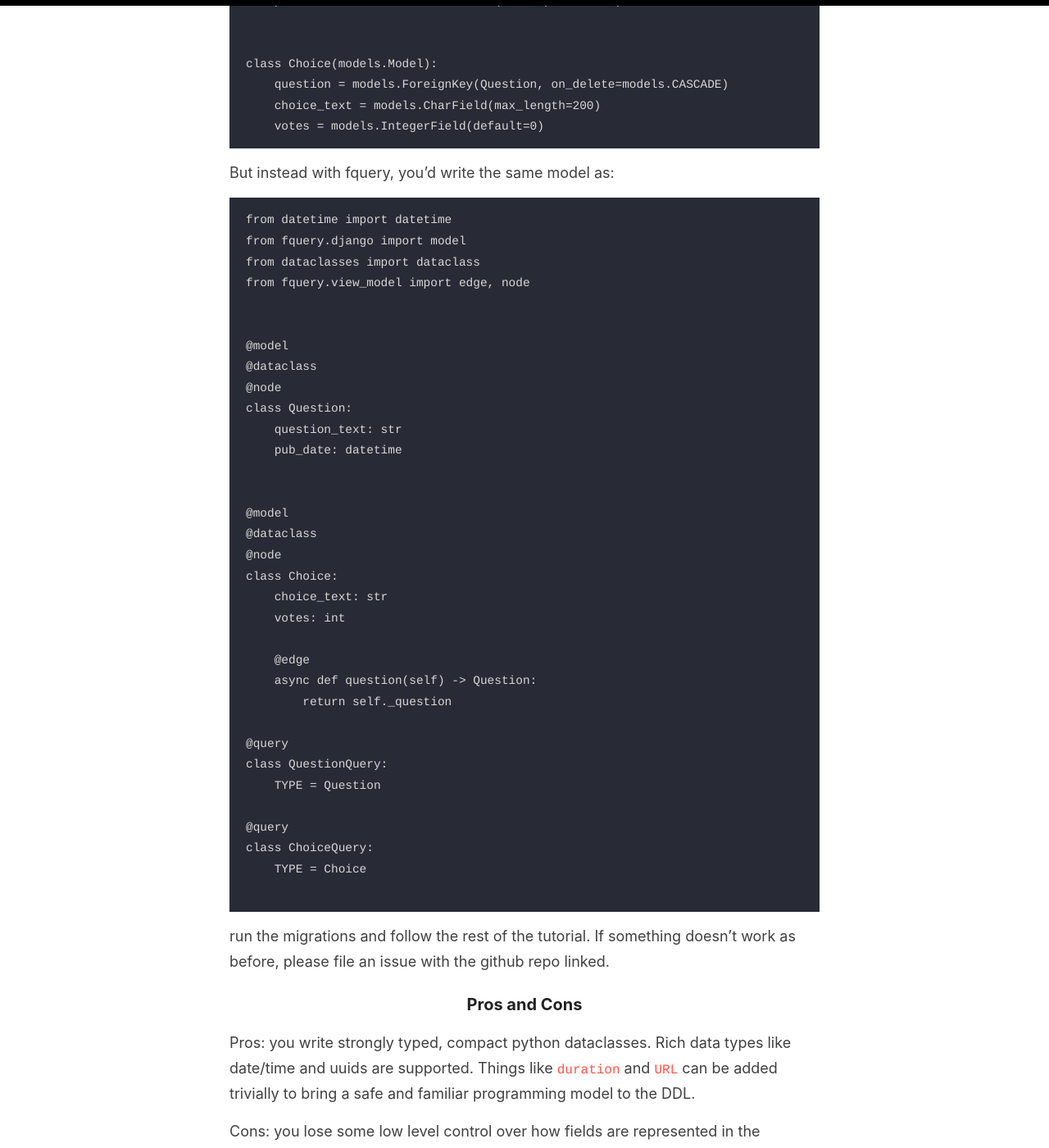
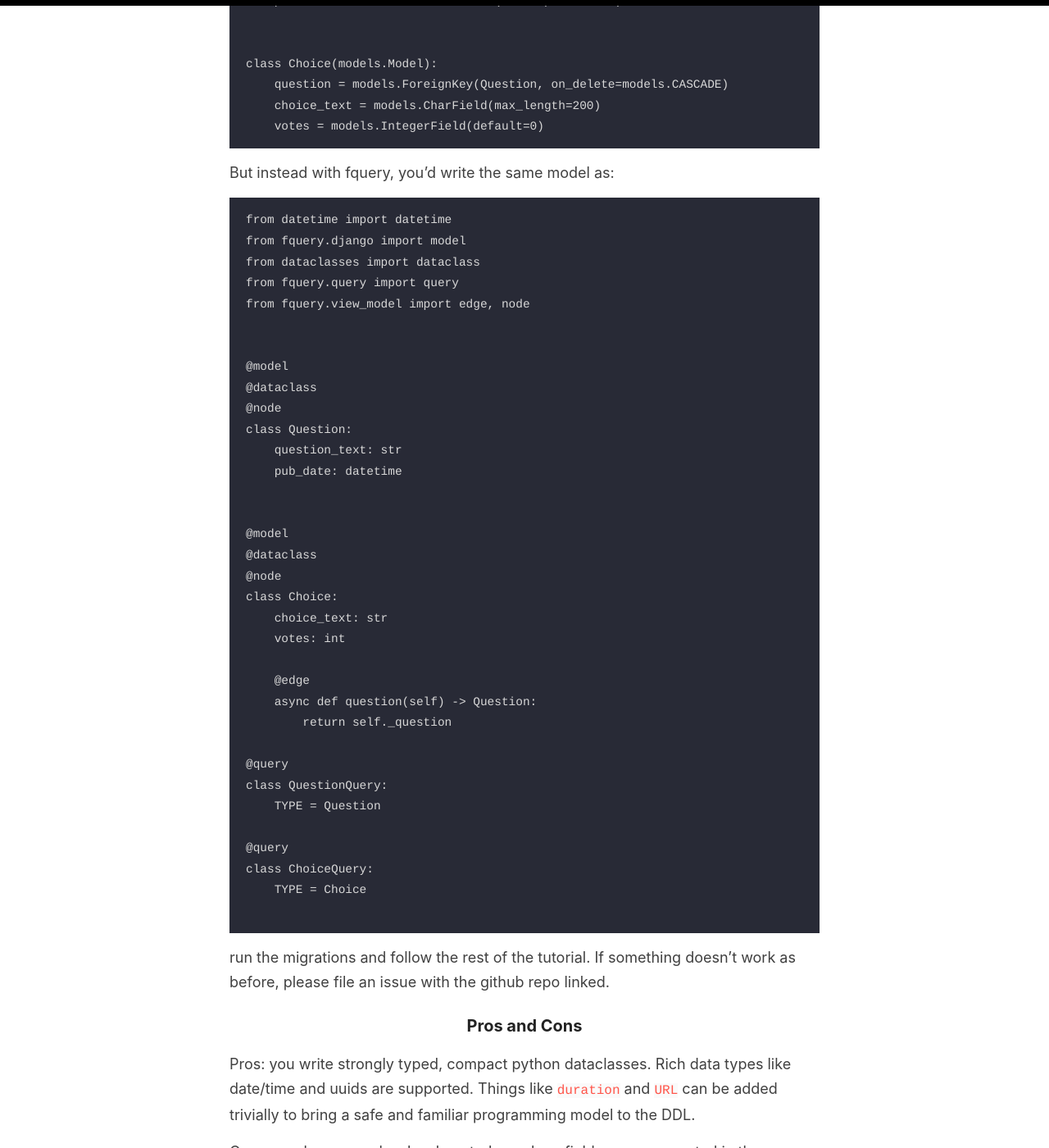
Before and after one commit to adsharma/adsharma.github.io.old, a Jekyll site: the page built from _posts/2021-08-15-django-fquery.md, in a window 1280 px wide and 1400 px high, scrolled down 940 px. Shown: the whole window at 82% size. Built offline with Jekyll 4.4.1, drawn with Linux system fonts in a browser that asks for light colours; our own code applies the rules of GitHub Pages for plain Markdown files.

Commit message:
fix missing import

```diff
--- a/_posts/2021-08-15-django-fquery.md
+++ b/_posts/2021-08-15-django-fquery.md
@@ -32,6 +32,7 @@ But instead with fquery, you'd write the same model as:
 from datetime import datetime
 from fquery.django import model
 from dataclasses import dataclass
+from fquery.query import query
 from fquery.view_model import edge, node
 
 
```
